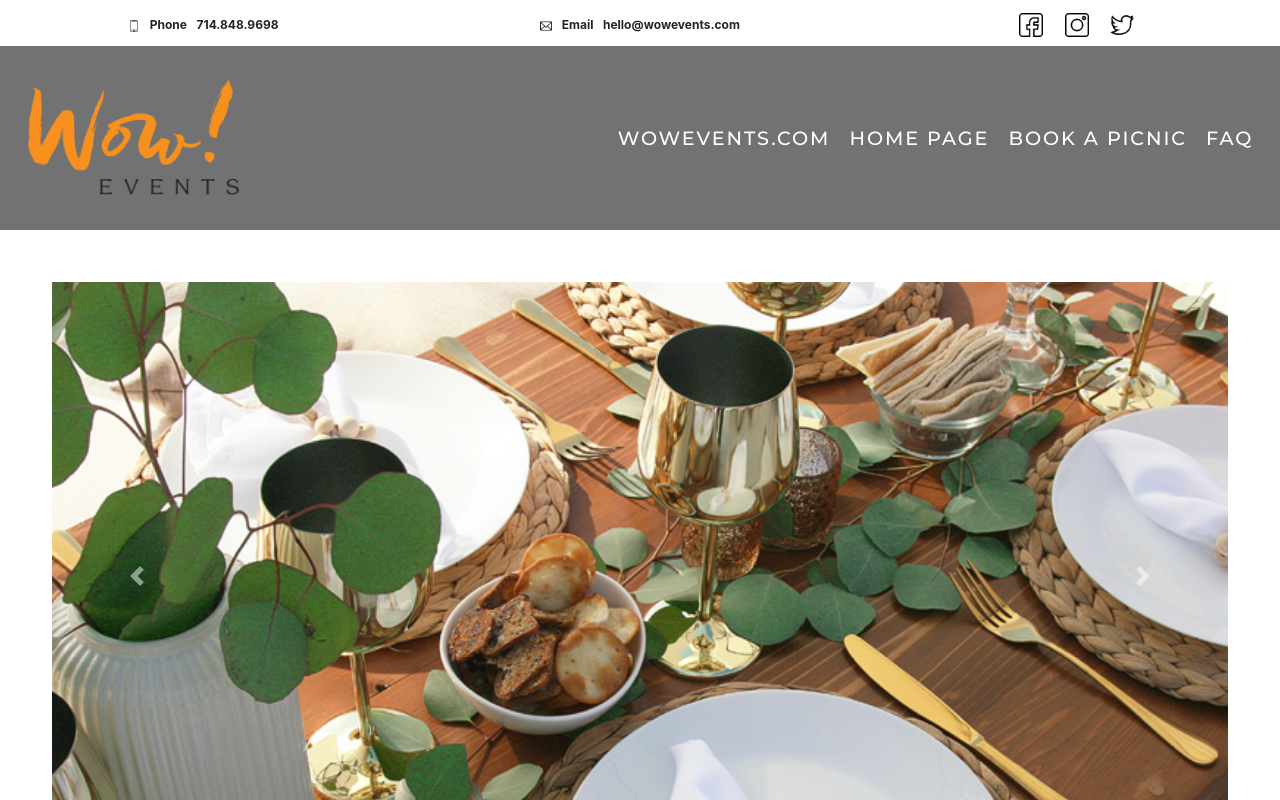
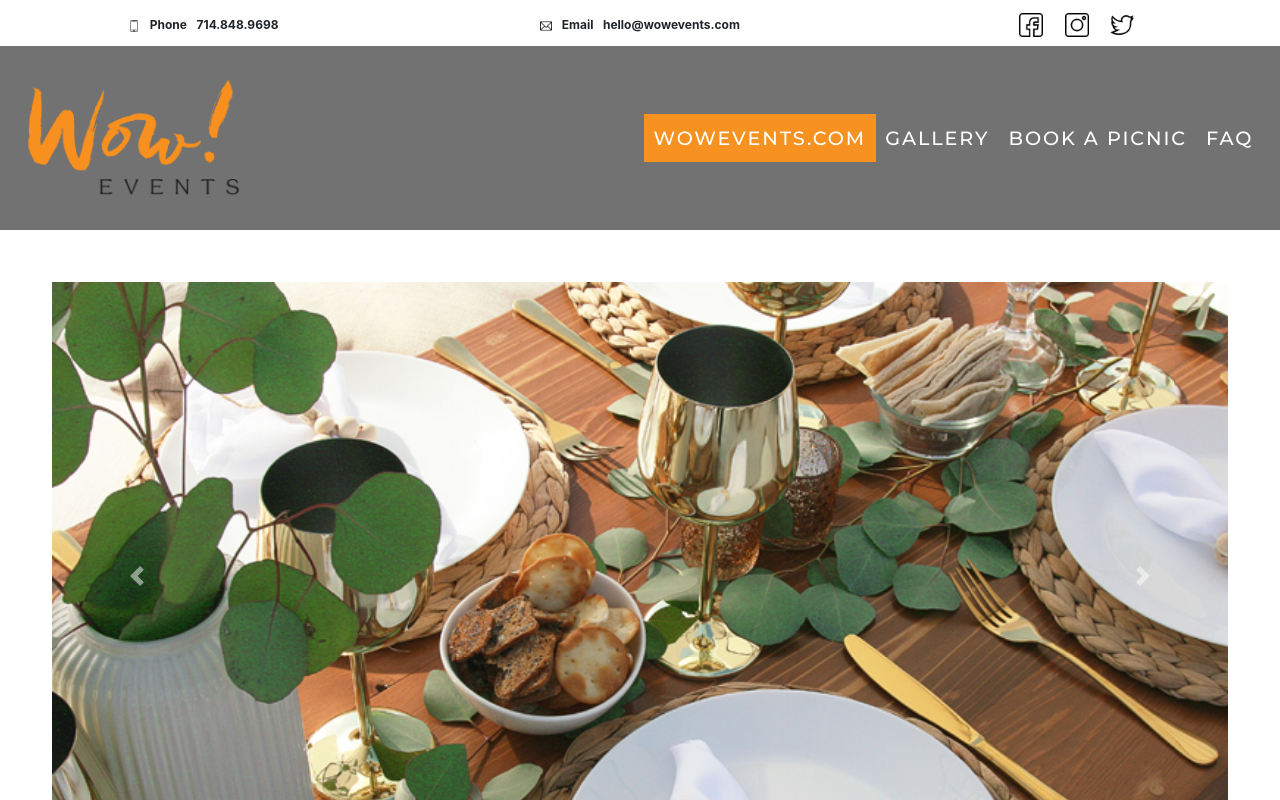
Before and after one commit to thomasjfcaldwell/popuppicnicsbywow, a React (Create React App) app: page / in a window 1280 px wide. In both pictures the pointer is over the button "WOWEVENTS.COM". Shown: the top 800 px of the page. Built offline with nearby package versions, Linux system fonts and the light colour scheme.

Commit message:
change to the packages

```diff
--- a/src/Components/Home.js
+++ b/src/Components/Home.js
@@ -115,12 +115,12 @@ class Home extends Component {
 										WOWEVENTS.COM
 									</Nav.Link>
 									<Nav.Link
-										href='/'
+										href='/gallery'
 										style={{
 											color: 'white',
 											padding: '0.5em',
 										}}>
-										HOME PAGE
+										GALLERY
 									</Nav.Link>
 									<Nav.Link
 										href='/packages'
--- a/src/Components/Packages.js
+++ b/src/Components/Packages.js
@@ -203,8 +203,8 @@ class Packages extends Component {
 					</p>
 				</Row>
 
+				<Footer />
 				<Addon />
-				<Footer />
 				<Row
 					style={{
 						alignItems: 'center',
--- a/src/styles/home.css
+++ b/src/styles/home.css
@@ -37,7 +37,7 @@
 }
 .mr-auto:hover {
 	transform: scale(
-		1.2
+		1.1
 	); /* (150% zoom - Note: if the zoom is too large, it will go outside of the viewport) */
 }
 
@@ -58,8 +58,8 @@
 }
 
 /* Navbar links on mouse-over */
-.navbarone a:hover {
-	background-color: #000;
+.navbar a:hover {
+	background-color: #f7911f;
 }
 
 /* Current/active navbar link */
```
Also changed, not shown: 1 other file (tests, documents, lock files or other folders).
